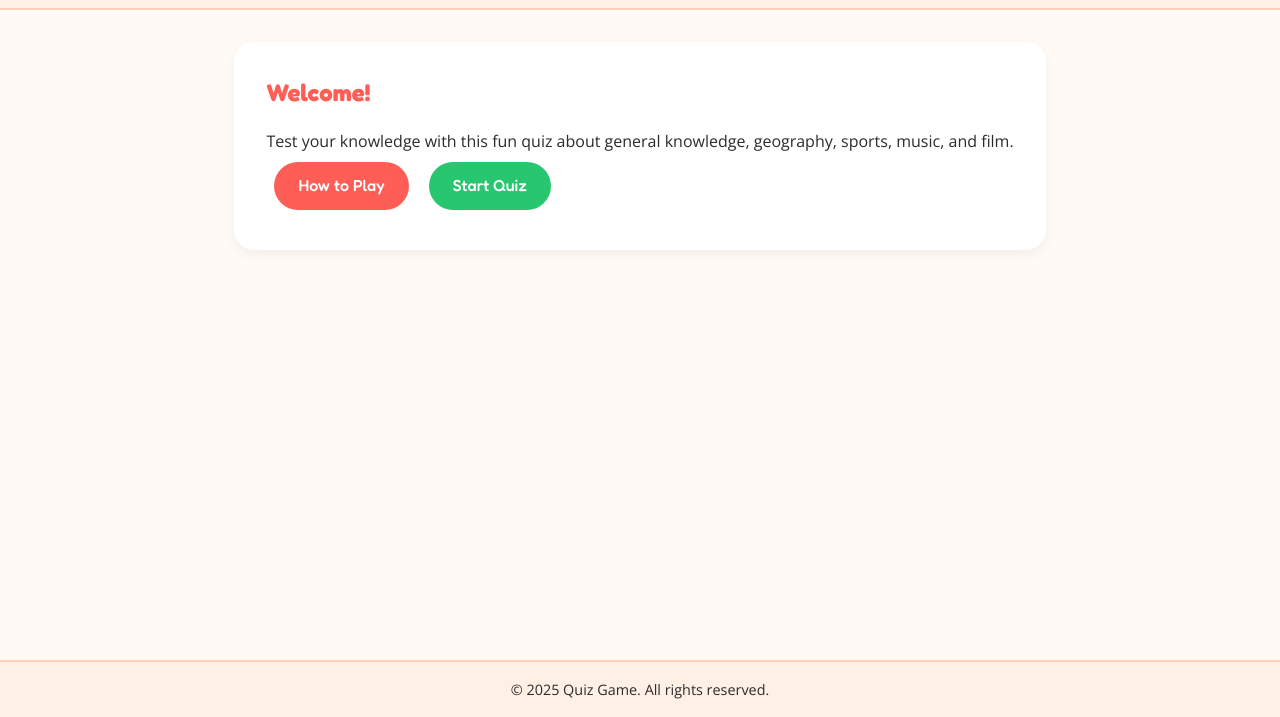
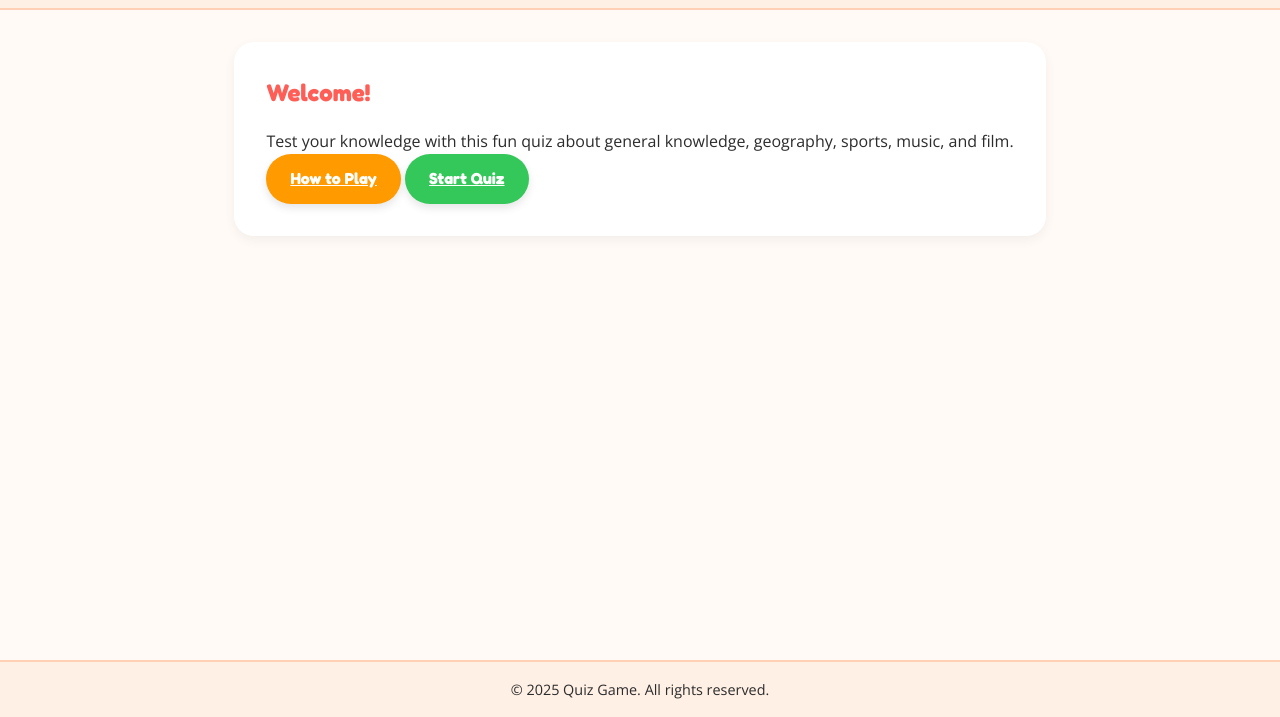
Before and after one commit to AlfieCross/Project-3-Online-Quiz, a plain HTML site: page index.html in a window 1280 px wide. Shown: the part 83-800 px from the top of the page. Drawn offline with nearby package versions, Linux system fonts and the light colour scheme.

Commit message:
Styled buttons with game-like design: rounded corners, shadows, hover effects

```diff
--- a/assets/css/styles.css
+++ b/assets/css/styles.css
@@ -70,39 +70,46 @@ h2 {
   margin: 0 auto;
 }
 
-/* ========================
+/* ==============================
    Buttons
-======================== */
+============================== */
+
 .btn {
-  background-color: #ff5e57;
+  display: inline-block;
+  background-color: #ff9a00;
   color: #fff;
+  padding: 0.75rem 1.5rem;
+  font-size: 1rem;
+  font-weight: bold;
+  text-align: center;
   border: none;
-  border-radius: 30px;
-  padding: 0.7rem 1.5rem;
-  font-size: 1rem;
+  border-radius: 50px;
+  cursor: pointer;
+  transition: all 0.3s ease;
   font-family: 'Fredoka', sans-serif;
-  cursor: pointer;
-  transition: background-color 0.3s ease;
-  margin: 0.5rem;
-  display: inline-block;
-  text-align: center;
-  text-decoration: none;
+  box-shadow: 0 4px 8px rgba(0,0,0,0.1);
 }
 
 .btn:hover {
-  background-color: #ff3b30;
+  background-color: #ffb733;
+  transform: translateY(-2px);
+  box-shadow: 0 6px 12px rgba(0,0,0,0.2);
 }
 
 .btn-green {
-  background-color: #28c76f;
+  background-color: #34c759;
 }
 
 .btn-green:hover {
-  background-color: #20b95f;
+  background-color: #5ce173;
 }
 
 .start-btn {
-  font-size: 1.1rem;
+  background-color: #007aff;
+}
+
+.start-btn:hover {
+  background-color: #339cff;
 }
 
 /* ========================
```
